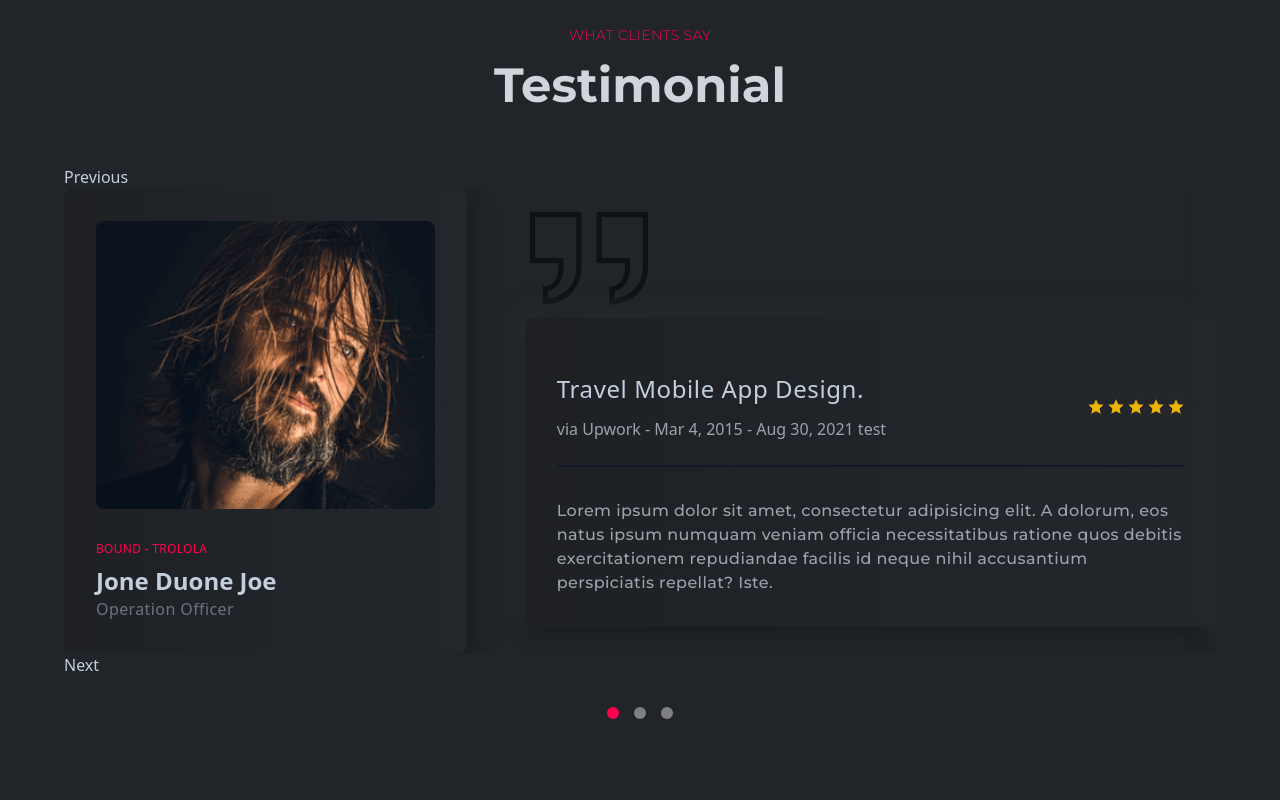
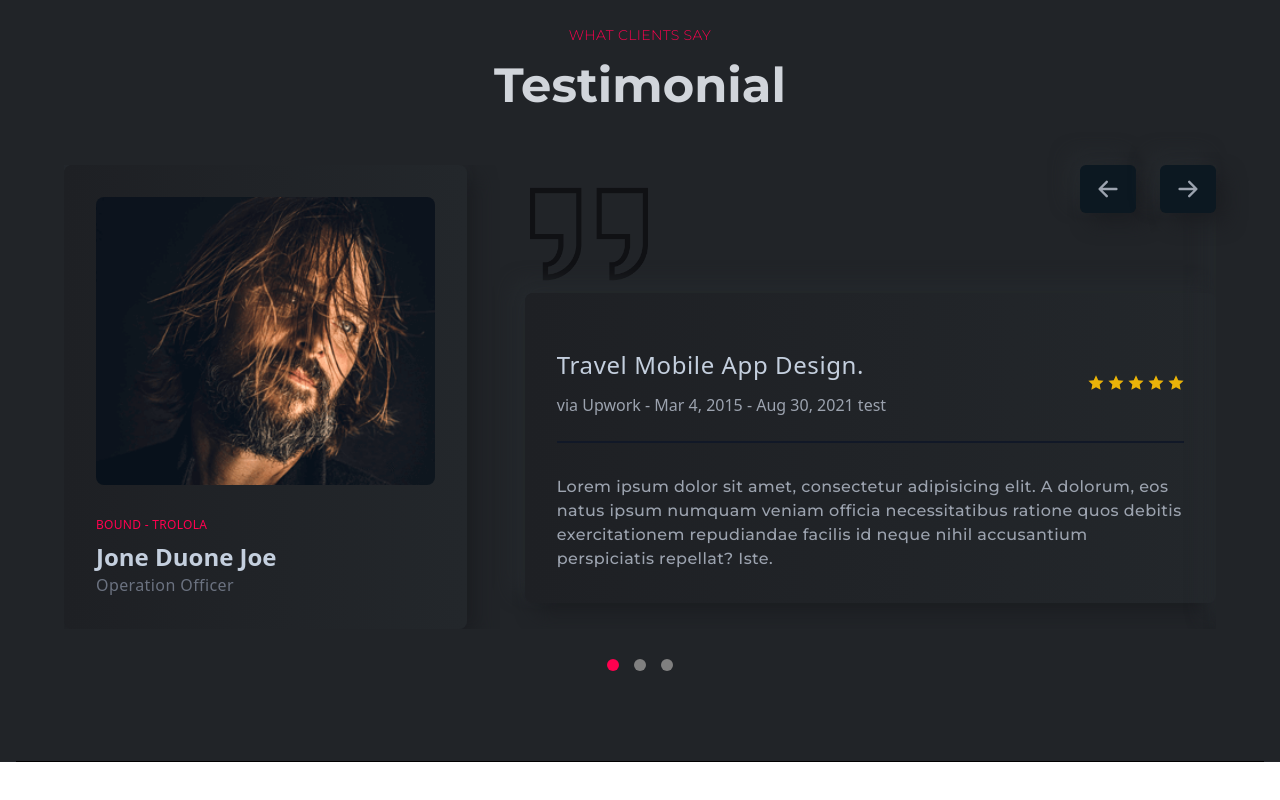
Before and after one commit to PerpetuumG/portfolio_noor, a React (Create React App) app: page / in a window 1280 px wide. Shown: the part 4931-5731 px from the top of the page. After the commit the page ends 5693 px from the top, so only its background shows below. Built offline with nearby package versions, Linux system fonts and the light colour scheme.

Commit message:
add slick arrow

```diff
--- a/src/components/tesimonial/Testimonial.jsx
+++ b/src/components/tesimonial/Testimonial.jsx
@@ -4,6 +4,36 @@ import { RiStarFill } from 'react-icons/ri';
 import { HiArrowRight, HiArrowLeft } from 'react-icons/hi';
 import Title from '../layouts/Title';
 import { testimonialOne, testimonialTwo, quote } from '../../assets/index';
+
+const SampleNextArrow = props => {
+  const { onClick } = props;
+
+  return (
+    <div
+      className={
+        'w-14 h-12 bg-[#0c1821] hover:bg-black duration-300 rounded-md text-2xl text-gray-400 flex justify-center items-center absolute top-0 right-0 shadow-shadowOne cursor-pointer z-10'
+      }
+      onClick={onClick}
+    >
+      <HiArrowRight />
+    </div>
+  );
+};
+
+const SamplePrevArrow = props => {
+  const { onClick } = props;
+
+  return (
+    <div
+      className={
+        'w-14 h-12 bg-[#0c1821] hover:bg-black duration-300 rounded-md text-2xl text-gray-400 flex justify-center items-center absolute top-0 right-20 shadow-shadowOne cursor-pointer z-10'
+      }
+      onClick={onClick}
+    >
+      <HiArrowLeft />
+    </div>
+  );
+};
 
 const Testimonial = () => {
   const [dotActive, setDocActive] = useState(0);
@@ -13,8 +43,10 @@ const Testimonial = () => {
     speed: 500,
     slidesToShow: 1,
     slidesToScroll: 1,
-    beforeChange: (prev,next) =>{
-      setDocActive(next)
+    nextArrow: <SampleNextArrow />,
+    prevArrow: <SamplePrevArrow />,
+    beforeChange: (prev, next) => {
+      setDocActive(next);
     },
     appendDots: dots => (
       <div
```
